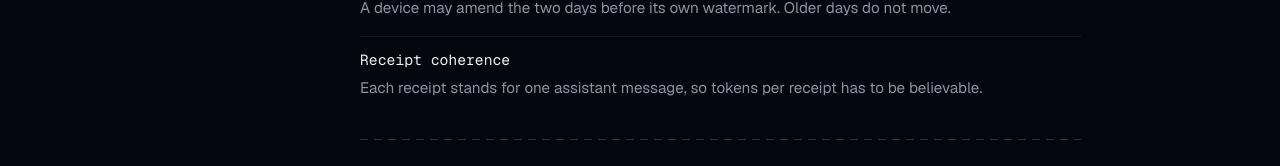
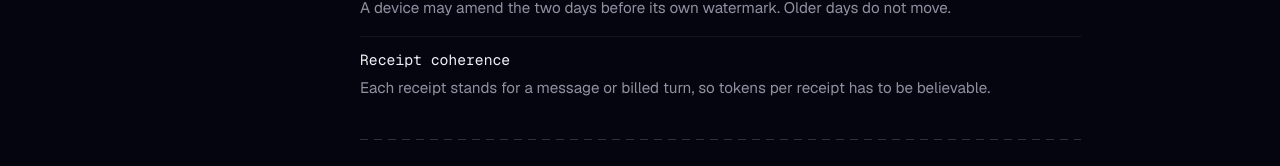
Before and after one commit to formidable-oss/tokenburnmarket, a Next.js app in the folder apps/web/: page /docs/verification in a window 1280 px wide. Shown: the part 1875-2041 px from the top of the page. Built offline with nearby package versions, Linux system fonts and the light colour scheme; no server answers.

Commit message:
docs: describe billed turns in receipt coherence check

```diff
--- a/apps/web/src/app/docs/verification/page.tsx
+++ b/apps/web/src/app/docs/verification/page.tsx
@@ -21,7 +21,7 @@ const checks = [
   ["Cache ratio", "Cache reads may exceed cache writes by at most four hundred times within a day."],
   ["Daily cost", "A ceiling per provider, sized against the largest known plan tier. 3000 USD by default."],
   ["Backfill window", "A device may amend the two days before its own watermark. Older days do not move."],
-  ["Receipt coherence", "Each receipt stands for one assistant message, so tokens per receipt has to be believable."],
+  ["Receipt coherence", "Each receipt stands for a message or billed turn, so tokens per receipt has to be believable."],
 ] as const;
 
 export default function DocsVerificationPage() {
```
